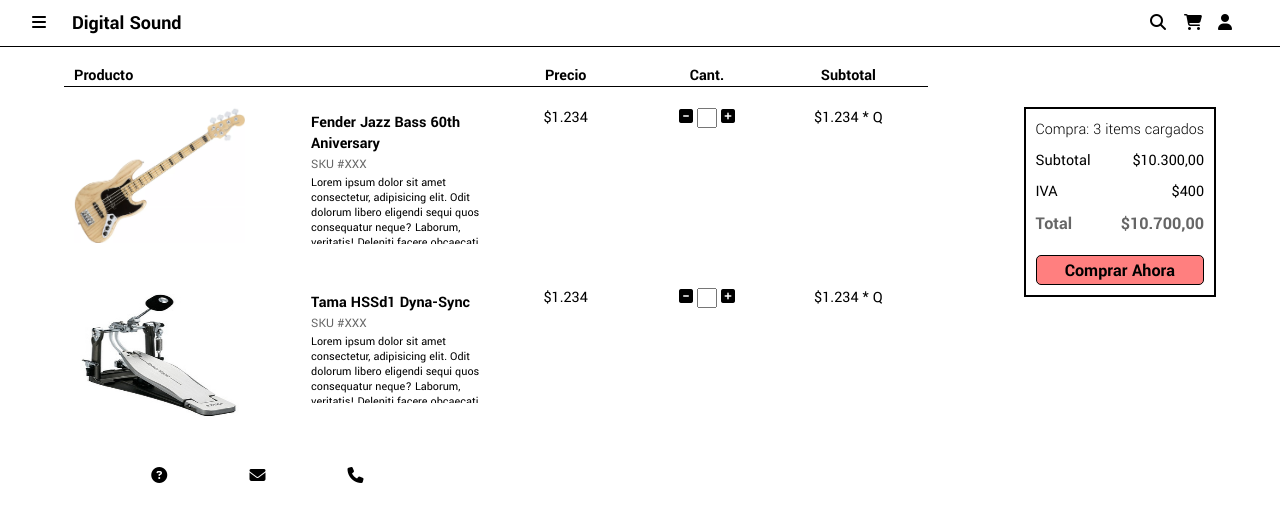
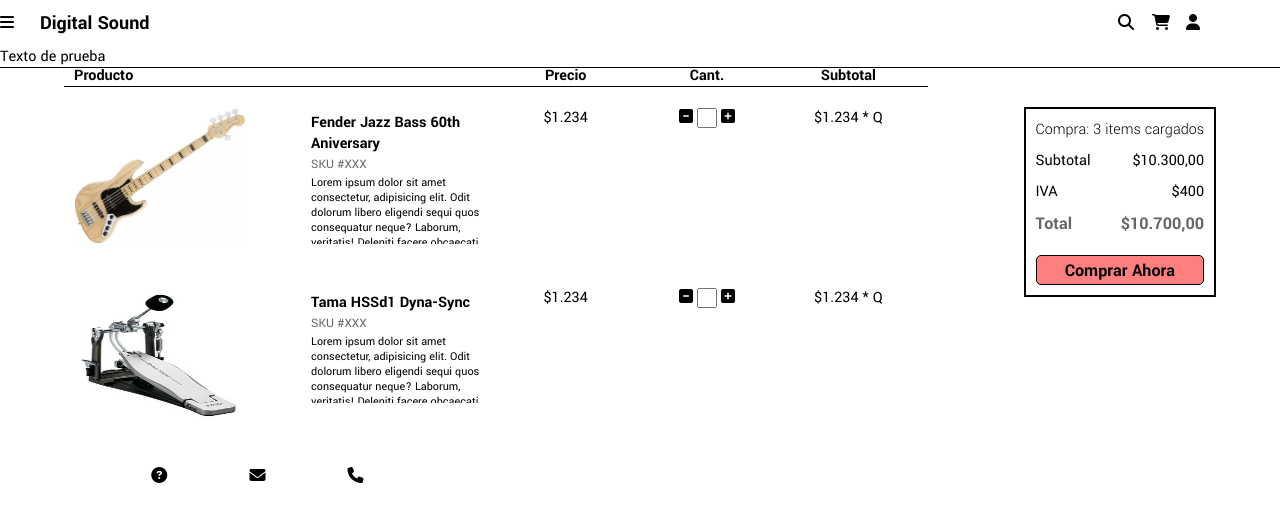
Before and after one commit to ramoncarafi/grupo_1_digitalSound, a website: page views/carrito.html in a window 1280 px wide. Drawn offline with Linux system fonts and the light colour scheme; files whose address does not match are found by name.

Commit message:
cambios menores

```diff
--- a/public/css/carrito-styles.css
+++ b/public/css/carrito-styles.css
@@ -8,6 +8,11 @@
 body {
     width: 90%;
     margin: auto;
+}
+
+header {
+    display: flex;
+    flex-direction: column;
 }
 
 main {
@@ -165,6 +170,10 @@
     height:20px;
 }
 
+.div-navprincipal {
+    display: none;
+}
+
 @media (min-width: 768px) {
 
     h2 {
@@ -256,4 +265,10 @@
     .price-x-quantity{
         display: flex;
     }
+
+    /* Agregados por jm al carrito */
+
+    .div-navprincipal {
+        display: flex;
+    }
 }
--- a/views/carrito.html
+++ b/views/carrito.html
@@ -32,6 +32,12 @@
                     <i class="fa-solid fa-cart-shopping"></i>
                     <i class="fa-solid fa-user"></i>
                 </nav>
+            </div>
+
+            <!-- ultimo div de la cabecera, para la nav principal. oculto en modo mobile y tablet, solo visible
+            en modo desktop-->
+            <div class="div-navprincipal">
+                <p>Texto de prueba</p>
             </div>
         </header>
         <!-- inicio del cuerpo del carrito de compras-->
```
